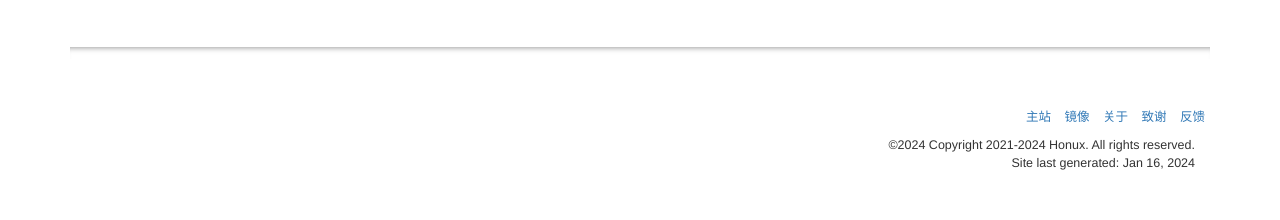
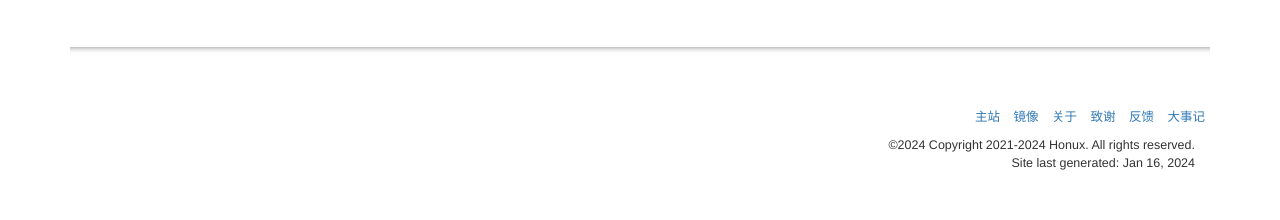
Before and after one commit to compumuseum/compumuseum.github.io, a Jekyll site: the page built from index.md, in a window 1280 px wide. Shown: the part 1082-1302 px from the top of the page. Built offline with Jekyll 4.4.1, drawn with Linux system fonts in a browser that asks for light colours.

Commit message:
Update footer.html

```diff
--- a/_includes/footer.html
+++ b/_includes/footer.html
@@ -7,6 +7,7 @@
                 <li><a href="/about.html">关于</a></li>
                 <li><a href="/thanks.html">致谢</a></li>
                 <li><a href="/contact.html">反馈</a></li>
+                <li><a href="/memorabilia.html">大事记</a></li>
             </ul>
         <div>
         <div class="col-lg-12 footer">
```
